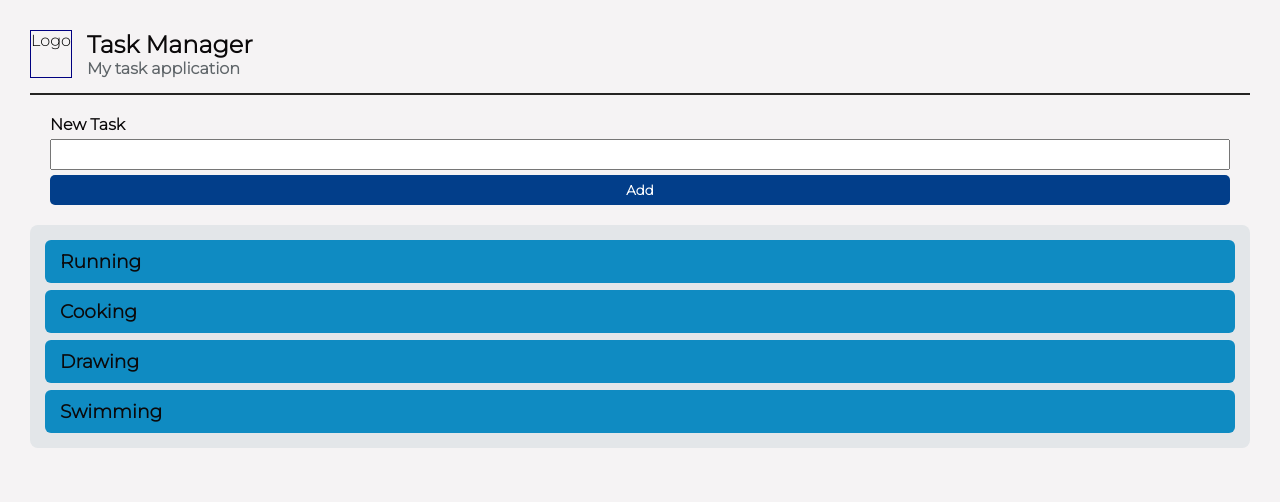
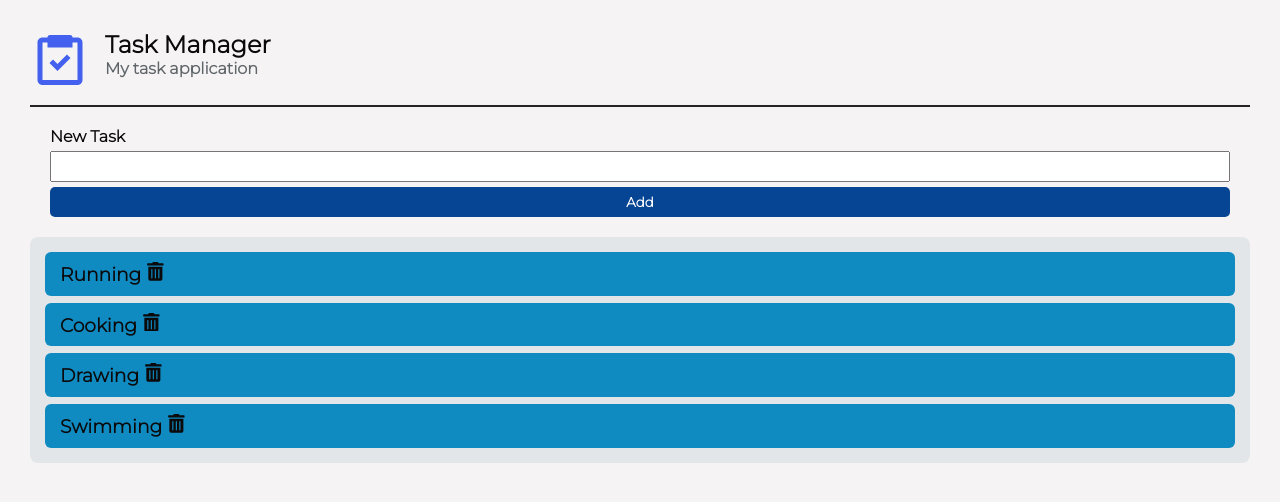
Before and after one commit to AllanAcostaM/Task_Manager, a React (Vite) app: page / in a window 1280 px wide. Shown: the top 502 px of the page. Built offline with nearby package versions, Linux system fonts and the light colour scheme.

Commit message:
React: Iconos con react-icons

```diff
--- a/package.json
+++ b/package.json
@@ -12,7 +12,8 @@
   "dependencies": {
     "prop-types": "^15.8.1",
     "react": "^18.2.0",
-    "react-dom": "^18.2.0"
+    "react-dom": "^18.2.0",
+    "react-icons": "^4.11.0"
   },
   "devDependencies": {
     "@types/react": "^18.2.15",
--- a/src/components/Logo.jsx
+++ b/src/components/Logo.jsx
@@ -1,7 +1,12 @@
+import { BiTask } from "react-icons/bi";
 import "../styles/Logo.scss";
 
 const Logo = () => {
-  return <div className="logo">Logo</div>;
+  return (
+    <div className="logo">
+      <BiTask />
+    </div>
+  );
 };
 
 export default Logo;
--- a/src/components/TaskItem.jsx
+++ b/src/components/TaskItem.jsx
@@ -1,10 +1,13 @@
+import { FaTrashAlt } from "react-icons/fa";
 import PropTypes from "prop-types";
 import "../styles/TaskItem.scss";
 
 const TaskItem = ({ task }) => {
   return (
     <div className="task">
-      <h3>{task.text}</h3>
+      <h3>
+        {task.text} <FaTrashAlt />
+      </h3>
     </div>
   );
 };
--- a/src/styles/Form.scss
+++ b/src/styles/Form.scss
@@ -14,7 +14,7 @@
   &__button {
     border: none;
     border-radius: 5px;
-    background: rgb(2, 62, 138);
+    background: rgb(6, 68, 148);
     color: white;
     padding: 7px;
     font-family: "Montserrat", sans-serif;
--- a/src/styles/Logo.scss
+++ b/src/styles/Logo.scss
@@ -1,3 +1,6 @@
 .logo {
-  border: 1px solid navy;
+  color: rgb(67, 97, 238);
+  font-size: 60px;
+  display: flex;
+  align-items: center;
 }
```
Also changed, not shown: 1 other file (tests, documents, lock files or other folders).
